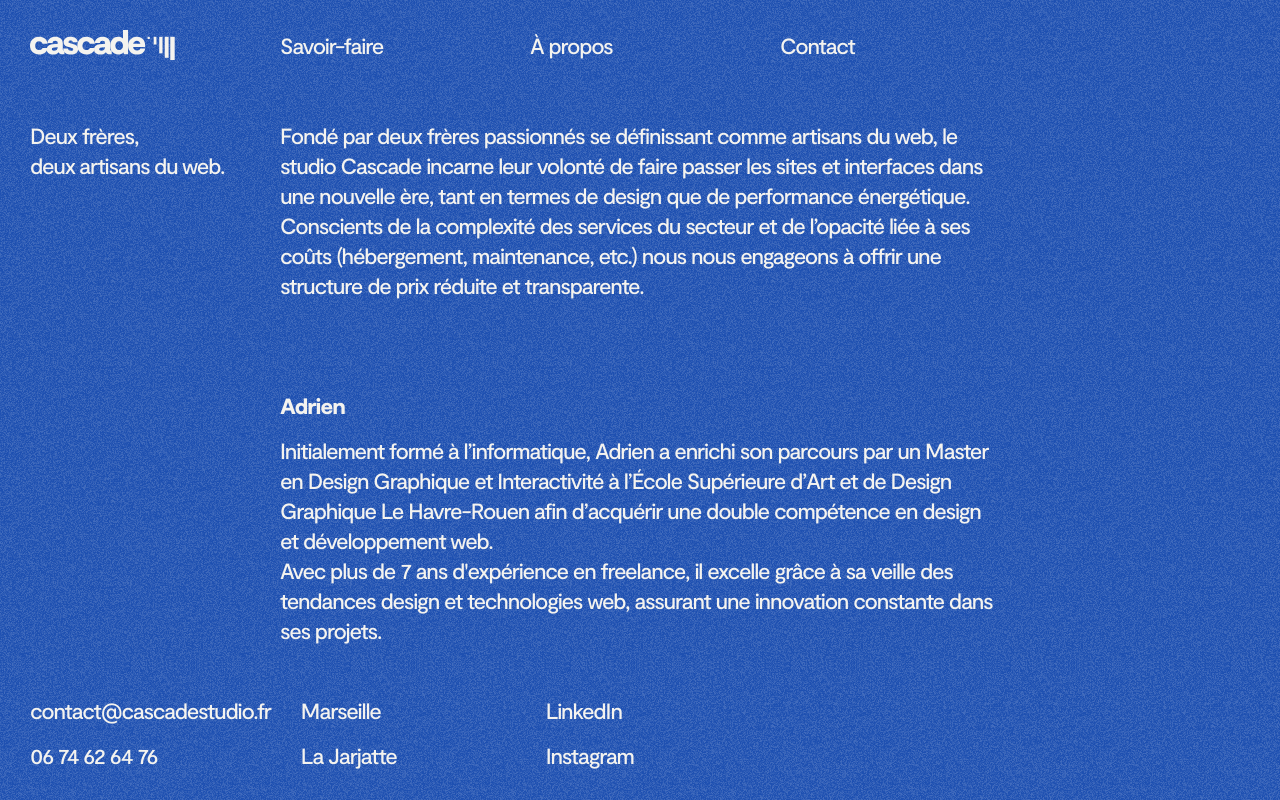
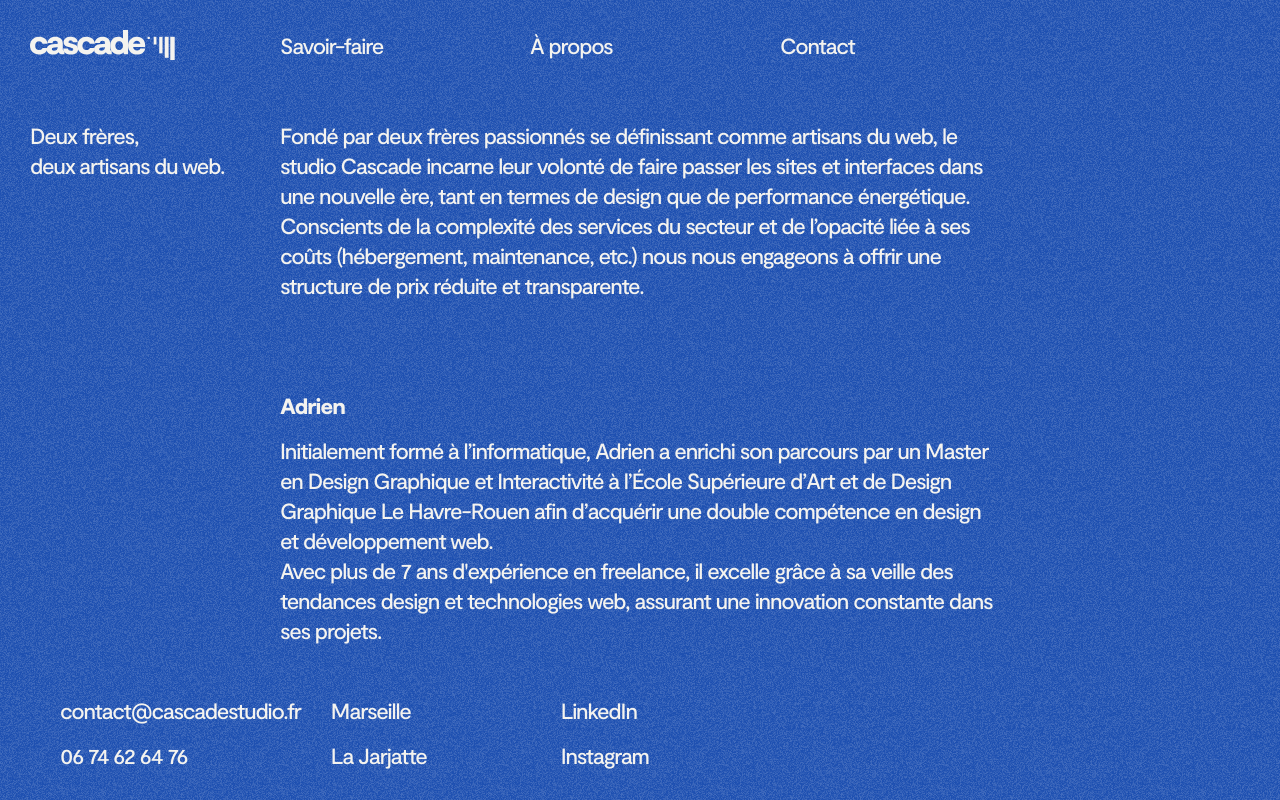
Before and after one commit to LapassetAC/cascade, a Next.js app: page /about in a window 1280 px wide. Shown: the top 800 px of the page. Built offline with nearby package versions, Linux system fonts and the light colour scheme.

Commit message:
fix margin contact page

```diff
--- a/src/components/layout/footer/index.js
+++ b/src/components/layout/footer/index.js
@@ -60,6 +60,7 @@ const StyledFooter = styled.footer`
   grid-template-columns: repeat(5, 1fr);
   grid-gap: 15px;
   padding: 15px 0 !important;
+  margin: 0 15px;
   background-color: ${({ $isCascade }) => !$isCascade && `transparent`};
   @media ${({ theme }) => theme.minWidth.sm} {
     background-image: url(${noiseImage.src});
@@ -70,7 +71,7 @@ const StyledFooter = styled.footer`
     padding: ${({ $isContact }) =>
       $isContact ? "0 0 30px !important" : "30px !important"};
     grid-gap: 30px;
-    margin: 0 !important;
+    margin: 0 30px !important;
     left: 0;
     right: 0;
   }
```
